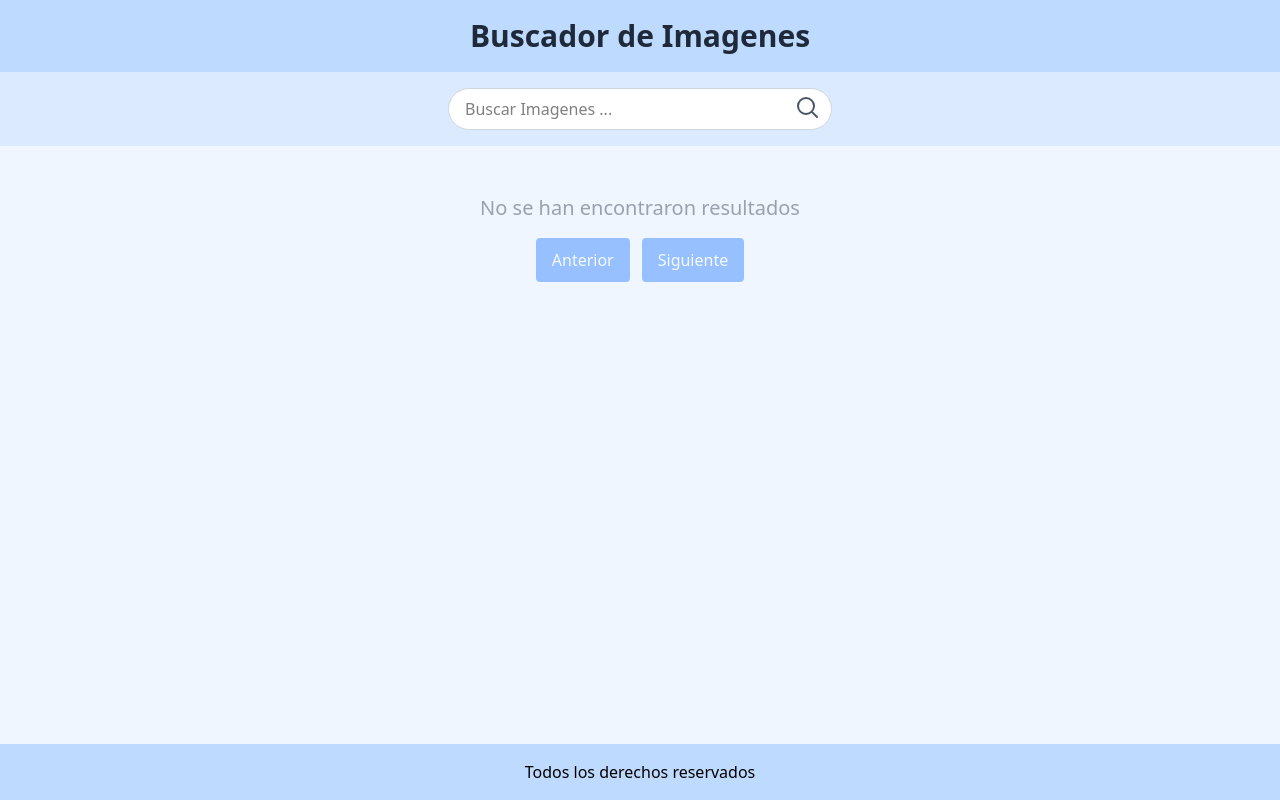
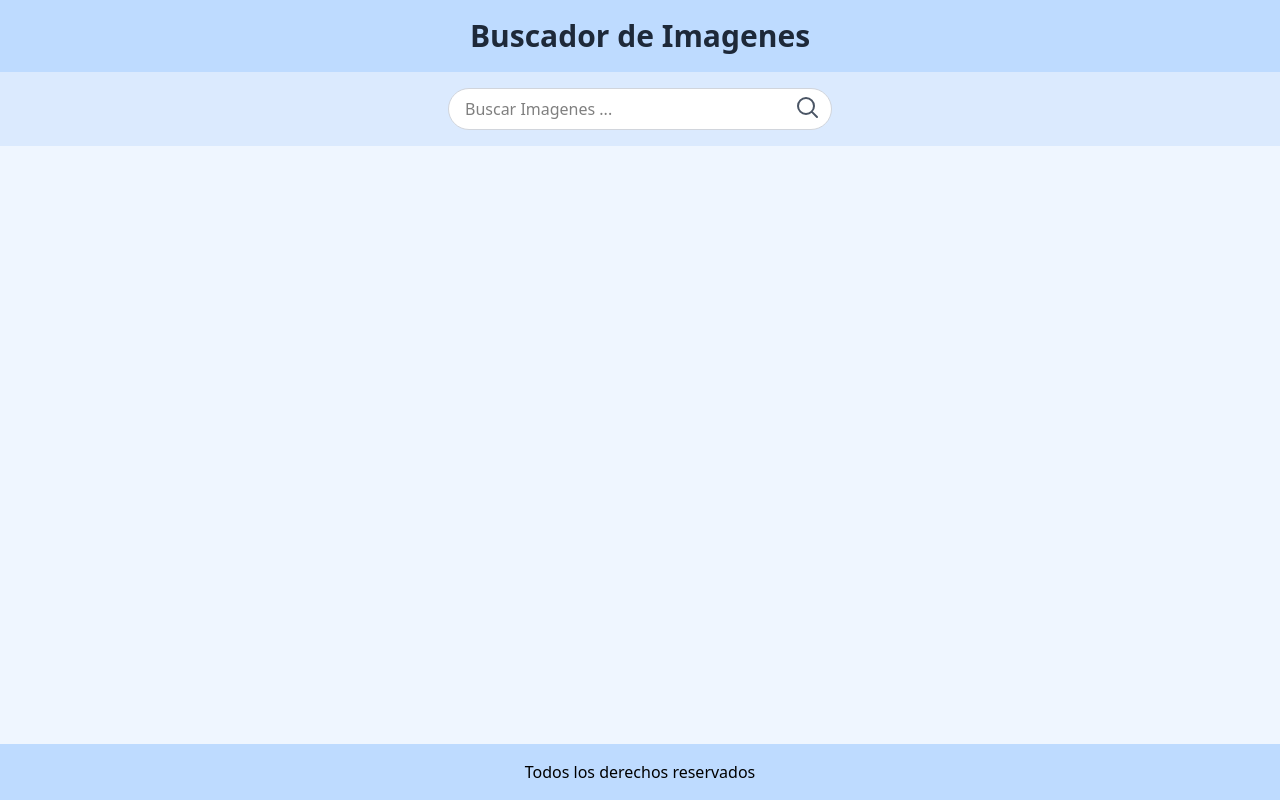
Before and after one commit to jesWeb/BuscadorDeImagenes, a React (Vite) app: page / in a window 1280 px wide. Built offline with nearby package versions, Linux system fonts and the light colour scheme.

Commit message:
se finaliza la app

```diff
--- a/src/components/Formulario.tsx
+++ b/src/components/Formulario.tsx
@@ -8,7 +8,7 @@ interface Datosform {
 
 const Formulario = () => {
   //se manda hblaer el userStore - que es el que trabaja la api
-  const { obtenerDatos,establecerEntrada } = userStore()
+  const { obtenerDatos, establecerEntrada } = userStore()
 
   //info para react forms
   const {
@@ -49,7 +49,9 @@ const Formulario = () => {
             </button>
 
             {errors.consulta && (
-              <p>{errors.consulta.message}</p>
+              <p
+                className="text-white bg-red-600 font-bold text-sm mt-2 rounded p-2"
+              >{errors.consulta.message}</p>
             )}
           </div>
         </form>
--- a/src/components/Pagination.tsx
+++ b/src/components/Pagination.tsx
@@ -1,3 +1,4 @@
+import { useMemo } from "react";
 import { userStore } from "../store/store"
 
 const Pagination = () => {
@@ -7,7 +8,7 @@ const Pagination = () => {
     const establecerPagina = userStore((state) => state.establecerPagina);
 
     const grupoImagenes = 5;
-    const grupoActual = Math.floor(pagina - 1 / grupoImagenes);
+    const grupoActual = Math.floor((pagina - 1) / grupoImagenes);
     console.log('Estoy en el grupo actual', grupoActual);
 
     const paginaInicio = grupoActual * grupoImagenes + 1;
@@ -16,14 +17,21 @@ const Pagination = () => {
     const paginaFin = Math.min(totalPaginas, paginaInicio + grupoImagenes - 1);
     console.log('La pagina final es ', paginaFin);
 
-    const numerosPaginas: number[] = [];
+    const numeroPaginas = useMemo(() => {
 
-    for (let i = paginaInicio; i <= paginaFin; i++) {
-        numerosPaginas.push(i)
+        const arregloPaginas: number[] = [];
 
-    }
+        for (let i = paginaInicio; i <= paginaFin; i++) {
+            arregloPaginas.push(i)
 
-    // console.log('arreglo de numero de paginas', numerosPaginas);
+        }
+
+        return arregloPaginas
+    }, [paginaInicio, pagina])
+
+
+
+    console.log('arreglo de numero de paginas', numeroPaginas);
 
 
     return (
@@ -39,7 +47,7 @@ const Pagination = () => {
                         }
                     }}
                     disabled={pagina <= 1}
-                    className="px-4 py-2.5  text-white  bg-blue-500 rounded disabled:opacity-45 cursor-pointer">
+                    className="px-4 py-2.5 mr-2  text-white  bg-blue-500 rounded disabled:opacity-45 cursor-pointer">
                     Anterior
                 </button>
 
@@ -58,7 +66,7 @@ const Pagination = () => {
                 )}
 
 
-                {numerosPaginas.map((num) => (
+                {numeroPaginas.map((num) => (
                     <button
                         key={num}
                         onClick={() => { establecerPagina(num), window.scrollTo({ top: 0, behavior: 'smooth' }) }}
@@ -84,7 +92,7 @@ const Pagination = () => {
                 )}
 
 
-                {/* posterior */}
+
                 <button
                     onClick={() => {
                         if (pagina < totalPaginas) {
--- a/src/components/Resultado.tsx
+++ b/src/components/Resultado.tsx
@@ -7,6 +7,8 @@ const Resultado = () => {
   //tipo desestructuracion
 
   const resultados = userStore((state) => state.resultado)
+  const entrada = userStore((state) => state.entrada)
+
 
 
   return (
@@ -14,19 +16,24 @@ const Resultado = () => {
       <div className="grid grid-cols-1 md:grid-cols-3 gap-4 px-4">
         {resultados && resultados.length > 0 ? (
           resultados.map((foto: Fotos) => (
-            <div key={foto.id}>
-              <div className="rounded overflow-hidden shadow-lg bg-amber-100">
-                <img className="w-full h-150 object-cover" src={foto.urls.small} alt={foto.alt_description} />
-              </div>
+            <div key={foto.id} className="rounded overflow-hidden shadow-lg bg-amber-100">
+              <img className="w-full h-150 object-cover" src={foto.urls.small} alt={foto.alt_description} />
               <div className="px-6 py-4">
                 <div className="font-bold text-xl mb-2.5">{foto.user.name} {foto.user.last_name}</div>
                 <p className="text-gray-700 text-base">{foto.description || foto.alt_description || "sin descripcion"}</p>
               </div>
             </div>
           ))
-        ) : (<><p className="text-center col-span-4 text-gray-400 text-xl">No se han encontraron resultados</p></>)}
+        ) : (
+
+          entrada ?
+            <><p className="text-center col-span-4 text-gray-400 text-xl">No se han encontrado Resultados</p></>
+            : (null)
+        )}
       </div>
-      <Pagination />
+      {resultados && resultados.length > 0 && <Pagination />}
+
+
     </div>
   )
 }
--- a/src/store/store.ts
+++ b/src/store/store.ts
@@ -18,8 +18,8 @@ export const userStore = create<stateStore>((set, get) => ({
         try {
 
             const response = await axios.get('https://api.unsplash.com/search/photos', {
-                params: { query: entrada, pagina: pagina, per_page: 10 },
-                headers: { Authorization: `Client-ID 6J1hwHn-fSvEVqKwcXwqU2TzlMTRMrW_IrvD8y6zVKg` }
+                params: { query: entrada, page: pagina, per_page: 10 },
+                headers: { Authorization: `Client-ID ${import.meta.env.VITE_UNSPLASH_API}` }
             })
 
             set({
```
Also changed, not shown: 1 other file (tests, documents, lock files or other folders).
